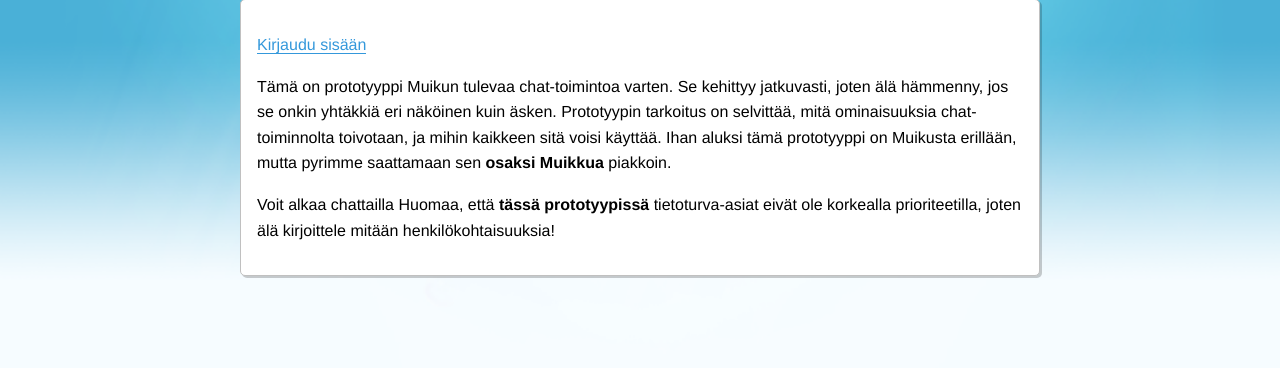
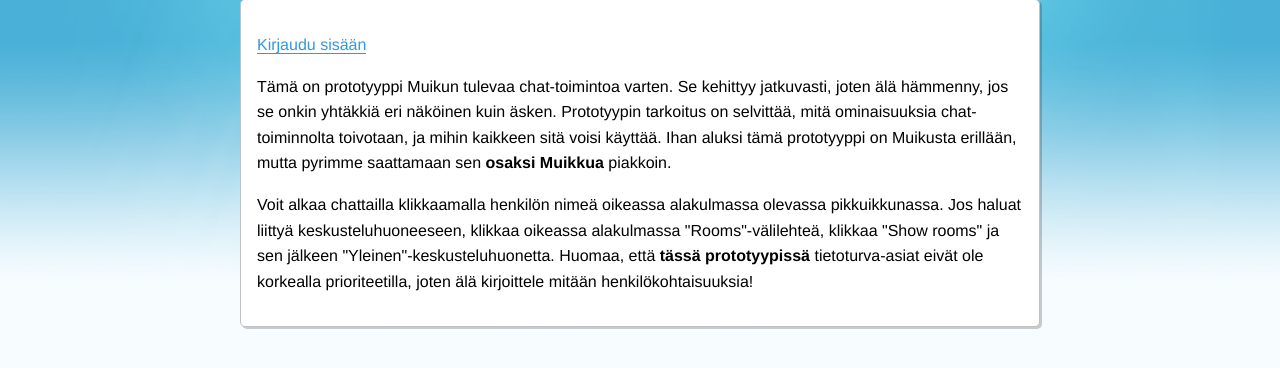
Before and after one commit to otavanopisto/chattiproto, a Flask app: page / in a window 1280 px wide. Shown: the part 187-555 px from the top of the page. Run offline with Flask 2, Linux system fonts and the light colour scheme; some libraries are stand-ins or nearby versions.

Commit message:
** Nicer front page text

```diff
--- a/src/templates/index.html
+++ b/src/templates/index.html
@@ -39,7 +39,9 @@
         sitä voisi käyttää. Ihan aluksi tämä prototyyppi on Muikusta erillään,
         mutta pyrimme saattamaan sen <b>osaksi Muikkua</b> piakkoin.</p>
 
-      <p>Voit alkaa chattailla
+      <p>Voit alkaa chattailla klikkaamalla henkilön nimeä oikeassa alakulmassa olevassa pikkuikkunassa.
+        Jos haluat liittyä keskusteluhuoneeseen, klikkaa oikeassa alakulmassa "Rooms"-välilehteä,
+        klikkaa "Show rooms" ja sen jälkeen "Yleinen"-keskusteluhuonetta.
         Huomaa, että <b>tässä prototyypissä</b> tietoturva-asiat eivät ole korkealla
         prioriteetilla, joten älä kirjoittele mitään henkilökohtaisuuksia!</p>
 
```
Lines whose indentation alone changed are shown as unchanged.
